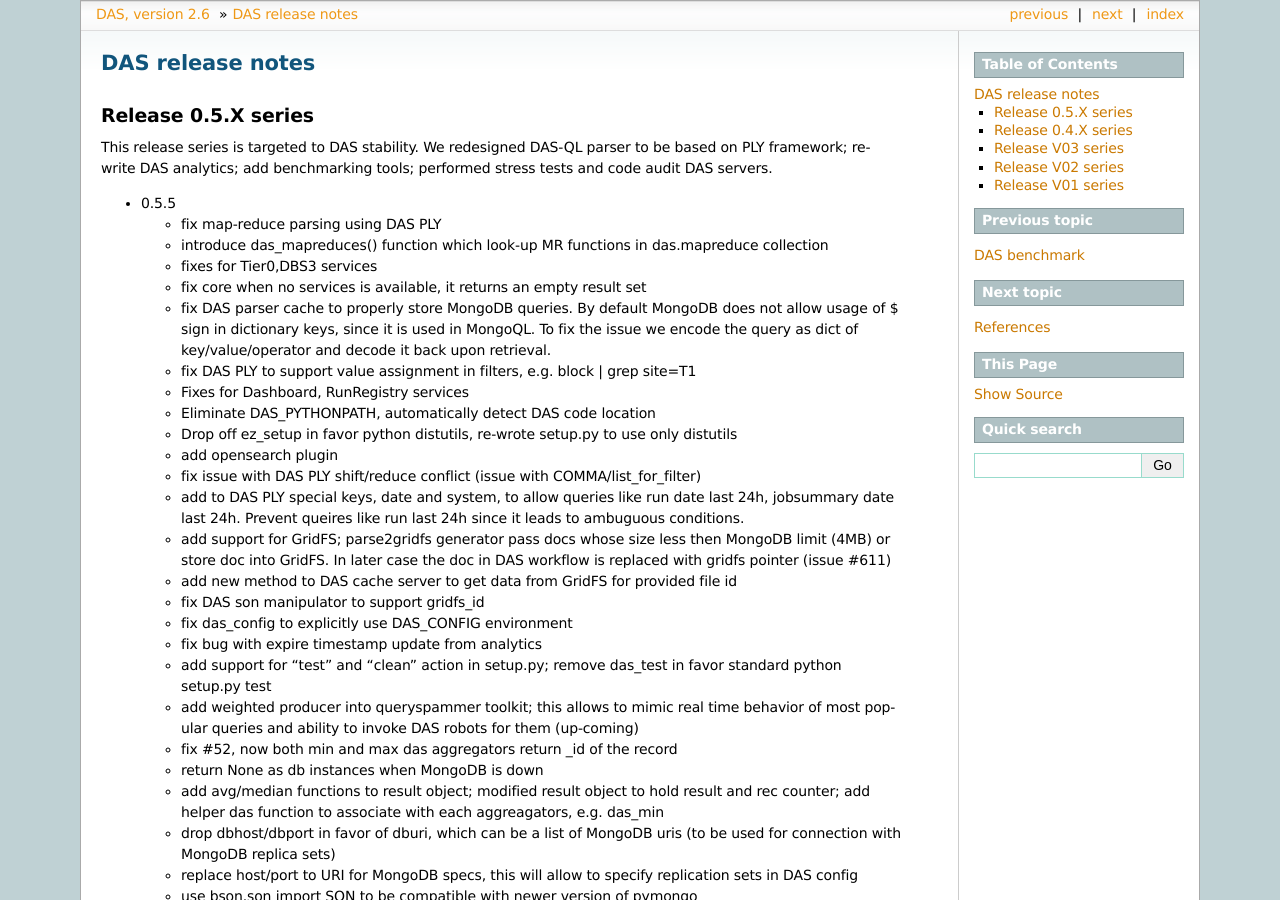
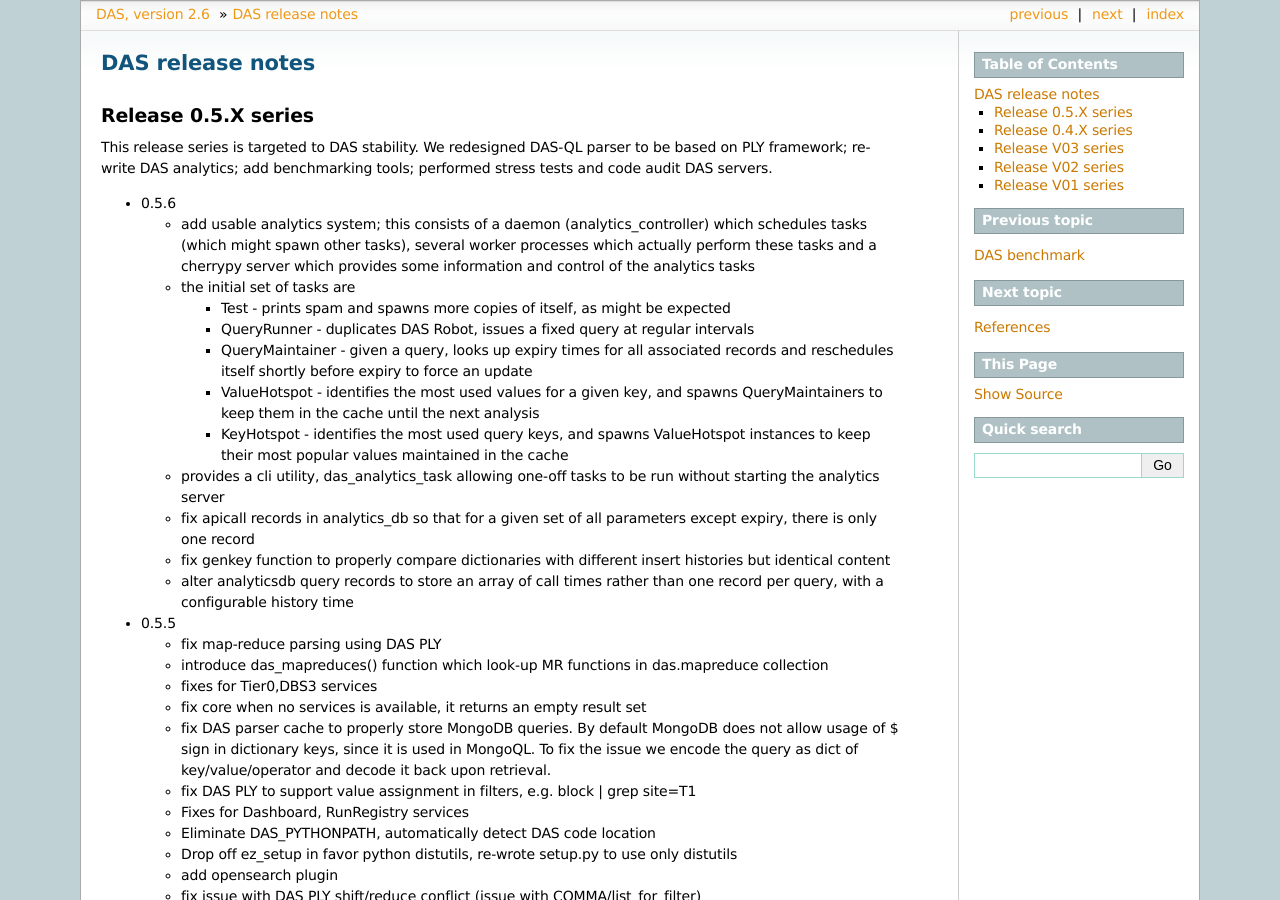
Before and after one commit to dmwm/DAS, a Sphinx documentation site: the page built from doc/sphinx/changelog.rst, in a window 1280 px wide and 900 px high. Built offline with Sphinx 7.4.7, drawn with Linux system fonts in a browser that asks for light colours; the version number is read from the project's files by our own code.

Commit message:
ensure_index refactoring; docs for DAS analytics
From: Valentin Kuznetsov <vkuznet@gmail.com>


git-svn-id: svn+ssh://svn.cern.ch/reps/CMSDMWM/DAS/trunk@10828 4525493e-7705-40b1-a816-d608a930855b

```diff
--- a/doc/sphinx/changelog.rst
+++ b/doc/sphinx/changelog.rst
@@ -6,6 +6,32 @@ Release 0.5.X series
 This release series is targeted to DAS stability. We redesigned DAS-QL
 parser to be based on PLY framework; re-write DAS analytics; add benchmarking tools;
 performed stress tests and code audit DAS servers.
+
+- 0.5.6
+
+  - add usable analytics system; this consists of a daemon (analytics_controller)
+    which schedules tasks (which might spawn other tasks), several worker processes
+    which actually perform these tasks and a cherrypy server which provides
+    some information and control of the analytics tasks
+  - the initial set of tasks are
+
+    - Test - prints spam and spawns more copies of itself, as might be expected
+    - QueryRunner - duplicates DAS Robot, issues a fixed query at regular intervals
+    - QueryMaintainer - given a query, looks up expiry times for all associated
+      records and reschedules itself shortly before expiry to force an update
+    - ValueHotspot - identifies the most used values for a given key, and
+      spawns QueryMaintainers to keep them in the cache until the next analysis
+    - KeyHotspot - identifies the most used query keys, and spawns ValueHotspot
+      instances to keep their most popular values maintained in the cache
+
+  - provides a cli utility, das_analytics_task allowing one-off tasks to be run
+    without starting the analytics server
+  - fix apicall records in analytics_db so that for a given set of all parameters
+    except expiry, there is only one record
+  - fix genkey function to properly compare dictionaries with different insert
+    histories but identical content
+  - alter analyticsdb query records to store an array of call times rather than
+    one record per query, with a configurable history time
 
 - 0.5.5
 
--- a/doc/sphinx/index.rst
+++ b/doc/sphinx/index.rst
@@ -25,6 +25,7 @@ Contents:
    das_cache.rst
    das_merge.rst
    das_logging.rst
+   das_analytics.rst
    code.rst
    new_service.rst
    das_config.rst
```
Also changed, not shown: doc/sphinx/das_analytics.rst (added, +223 -0 lines), 2 other files.
